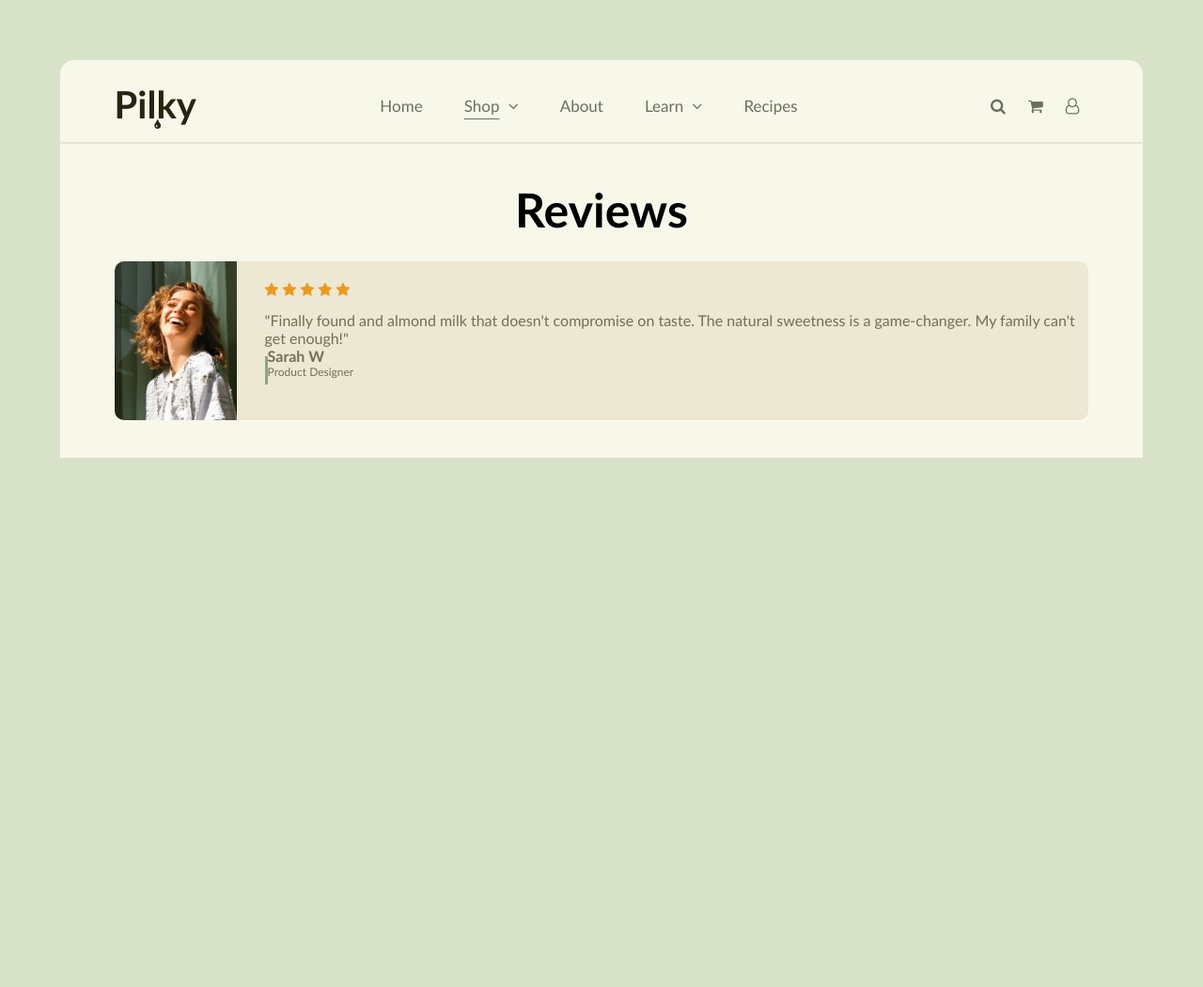
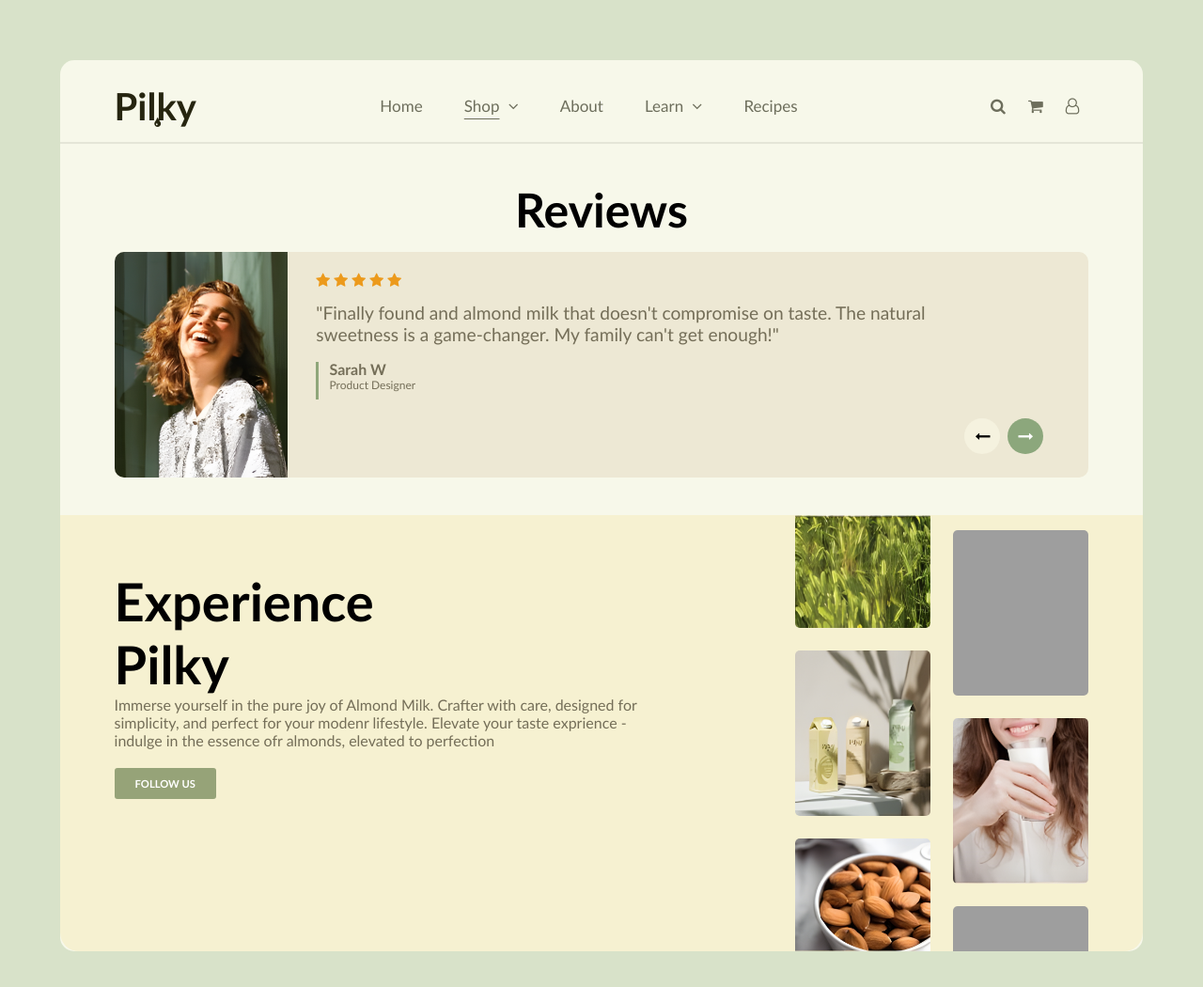
Before and after one commit to SplaTT141/review, a website: page index.html in a window 1280 px wide. Shown: the whole page at 94% size. Before the commit the page ends 800 px from the top, so only its background shows below. Drawn offline with Linux system fonts and the light colour scheme; grey boxes are pictures that could not be loaded.

Commit message:
review final

```diff
--- a/index.html
+++ b/index.html
@@ -42,7 +42,7 @@
               <p class="stars fa fa-star"></p>
               <p class="stars fa fa-star"></p>
               <p class="stars fa fa-star"></p>
-              <p>"Finally found and almond milk that doesn't compromise on taste. The natural sweetness is a game-changer. My family can't get enough!"</p>
+              <p class="review-text">"Finally found and almond milk that doesn't compromise on taste. The natural sweetness is a game-changer. My family can't get enough!"</p>
               <div class="reviewer-info">
                 <div class="reviewer-info-line"></div>
                 <div>
@@ -51,9 +51,35 @@
                 </div>
               </div>
             </div>
+            <div class="btn">
+              <a class="left fa fa-long-arrow-left"></a>
+              <a class="right fa fa-long-arrow-right"></a>
+            </div>
           </div>
         </div>
       </main>
+
+      <footer>
+        <div class="about">
+          <div class="about-text">
+            <h1>Experience Pilky</h1>
+            <p>Immerse yourself in the pure joy of Almond Milk. Crafter with care, designed for simplicity, and perfect for your modenr lifestyle. Elevate your taste exprience - indulge in the essence ofr almonds, elevated to perfection</p>
+            <a href="#">follow us</a>
+          </div>
+          <div class="gallery">
+            <div class="first-gallery-section">
+              <img src="./img/grass.png" alt="Error" />
+              <img src="/img/packs.png" alt="Error" />
+              <img src="./img/nuts.png" alt="Error" />
+            </div>
+            <div class="second-gallery-section">
+              <img src="./img/something.png" alt="Error" />
+              <img src="./img/milk.png" alt="Error" />
+              <img src="./img/leaf.png" alt="Error" />
+            </div>
+          </div>
+        </div>
+      </footer>
     </div>
   </body>
 </html>
--- a/styles/styles.css
+++ b/styles/styles.css
@@ -16,8 +16,7 @@ body {
   margin: auto;
   margin-top: 5%;
   background-color: #f7f8ea;
-  border-top-left-radius: 15px;
-  border-top-right-radius: 15px;
+  border-radius: 15px;
 }
 
 .navbar {
@@ -40,7 +39,7 @@ body {
 
 .logo > .drop {
   font-size: 12px;
-  margin-top: -8px;
+  margin-top: -12px;
   margin-left: 5px;
 }
 
@@ -49,6 +48,11 @@ body {
   text-decoration: none;
   font-size: 17px;
   color: #6d6e5c;
+}
+
+.navigation a:hover {
+  text-decoration: underline;
+  text-underline-offset: 7px;
 }
 
 .navigation > a:nth-child(2) {
@@ -74,6 +78,10 @@ body {
   margin-top: 10px;
 }
 
+.review-text {
+  font-size: 1.2rem;
+}
+
 .reviews-section {
   display: flex;
   flex-direction: column;
@@ -83,16 +91,16 @@ body {
 }
 
 .reviews-section > h1 {
-  margin-bottom: 25px;
+  margin-bottom: 15px;
   font-size: 50px;
 }
 
 .review {
   display: flex;
-  justify-content: space-between;
   background-color: #ede8d4;
   width: 90%;
   border-radius: 10px;
+  padding-right: 3rem;
 }
 
 .stars {
@@ -101,7 +109,8 @@ body {
 }
 
 .girl {
-  width: 130px;
+  width: 190px;
+  height: 240px;
   border-top-left-radius: 10px;
   border-bottom-left-radius: 10px;
 }
@@ -114,13 +123,15 @@ body {
 
 .reviewer-info {
   display: flex;
+  padding-top: 1rem;
 }
 
 .reviewer-info-line {
   background-color: #8fa67a;
   width: 3px;
-  height: 30px;
-  margin-top: 10px;
+  height: 40px;
+  margin-top: 2px;
+  margin-right: 0.7rem;
 }
 
 .name {
@@ -131,12 +142,136 @@ body {
   font-size: 12px;
 }
 
+.btn {
+  display: flex;
+  gap: 8px;
+  align-items: end;
+  padding-bottom: 25px;
+}
+
+.btn .left,
+.btn .right {
+  border: 1px solid none;
+  border-radius: 40px;
+  padding: 11px;
+  cursor: pointer;
+}
+
+.btn .left {
+  background-color: #f5f2df;
+}
+
+.btn .right {
+  background-color: #8ca77c;
+  color: #fff;
+}
+
+.about {
+  display: flex;
+  background-color: #f6f1d1;
+  padding: 5% 5% 0 5%;
+  position: relative;
+  height: calc(176px * 2 + 80px + 2rem);
+  margin-bottom: 5%;
+  border-bottom-left-radius: 20px;
+  border-bottom-right-radius: 20px;
+}
+
+.about-text {
+  width: 70%;
+}
+
+.about-text > h1 {
+  font-size: 3.5rem;
+  width: 10px;
+}
+
+.about-text > p {
+  width: 80%;
+  color: #746e58;
+  margin-bottom: 25px;
+}
+
+.about-text a {
+  text-transform: uppercase;
+  text-decoration: none;
+  font-size: 0.7rem;
+  font-weight: bold;
+  color: #fff;
+  background-color: #96a378;
+  padding: 10px;
+  padding-left: 22px;
+  padding-right: 22px;
+  border-radius: 3px;
+}
+
+.gallery {
+  width: 100%;
+  position: absolute;
+  top: 0;
+  right: 5%;
+}
+
+.gallery img {
+  width: 144px;
+  height: 176px;
+  border-radius: 5px;
+}
+
+.first-gallery-section {
+  display: flex;
+  flex-direction: column;
+  gap: 1.5rem;
+  margin-right: 1.5rem;
+  position: absolute;
+  right: 9rem;
+}
+
+.second-gallery-section {
+  display: flex;
+  flex-direction: column;
+  gap: 1.5rem;
+  position: absolute;
+  top: 1rem;
+  right: 0;
+}
+
+.first-gallery-section img:first-child {
+  height: 120px;
+  border-top-left-radius: 0;
+  border-top-right-radius: 0;
+}
+
+.first-gallery-section img:last-child {
+  height: 120px;
+  border-bottom-left-radius: 0;
+  border-bottom-right-radius: 0;
+}
+
+.second-gallery-section img:last-child {
+  height: 48px;
+  border-bottom-left-radius: 0;
+  border-bottom-right-radius: 0;
+}
+
 @media (max-width: 992px) {
   .navbar {
     padding: 20px;
   }
   .navigation > a {
     margin: 10px;
+  }
+
+  .navigation .arrow {
+    margin-left: -10px;
+  }
+
+  .about-text {
+    width: 60%;
+  }
+
+  .about-text h1 {
+    font-size: 3rem;
   }
 }
 
@@ -147,6 +282,14 @@ body {
   }
   .navigation > a {
     margin-left: 5px;
+  }
+
+  .about-text {
+    width: 50%;
+  }
+
+  .about-text h1 {
+    font-size: 2.5rem;
   }
 }
 
@@ -168,4 +311,8 @@ body {
     padding-top: 0;
     margin-bottom: 0;
   }
+
+  .review {
+    padding-right: 1rem;
+  }
 }
```
Also changed, not shown: 1 other file.
